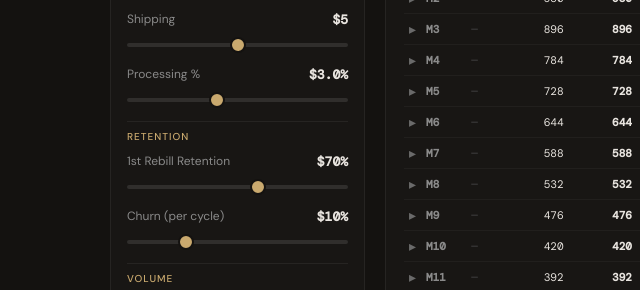
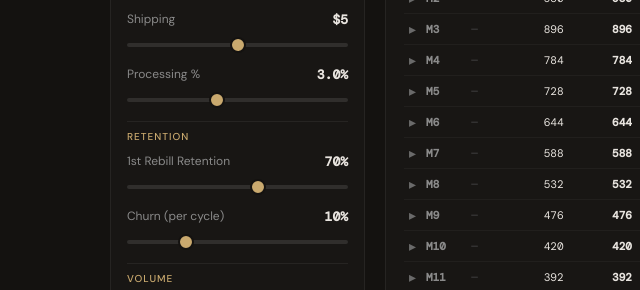
Before and after one commit to JVP4/off-platform-subscription-strategy, a plain HTML site: page index.html in a window 1280 px wide. Shown: the part 499-789 px from the top of the page, 16-656 px from the left. Drawn offline with nearby package versions, Linux system fonts and the light colour scheme.

Commit message:
Update index.html

```diff
--- a/index.html
+++ b/index.html
@@ -162,8 +162,10 @@ function getModel(cap,acquireDays){
 }
 
 function slider(id,label,val,min,max,step,pre,suf){
+  pre = pre ?? '$';
+  suf = suf ?? '';
   return`<div class="slider-row">
-    <div class="slider-label"><span>${label}</span><span class="slider-val" id="v_${id}">${pre||'$'}${step<1?val.toFixed(1):val}${suf||''}</span></div>
+    <div class="slider-label"><span>${label}</span><span class="slider-val" id="v_${id}">${pre}${step<1?val.toFixed(1):val}${suf}</span></div>
     <input type="range" id="s_${id}" min="${min}" max="${max}" step="${step}" value="${val}" oninput="upd('${id}',this.value)">
   </div>`;
 }
@@ -178,7 +180,6 @@ function upd(id,v){
   el.textContent=pre+(step<1?n.toFixed(1):n)+suf;
   render();
 }
-
 function renderSliders(){
   document.getElementById('sliders').innerHTML=
     slider('cpa','CPA',S.cpa,20,300,1)+
```
